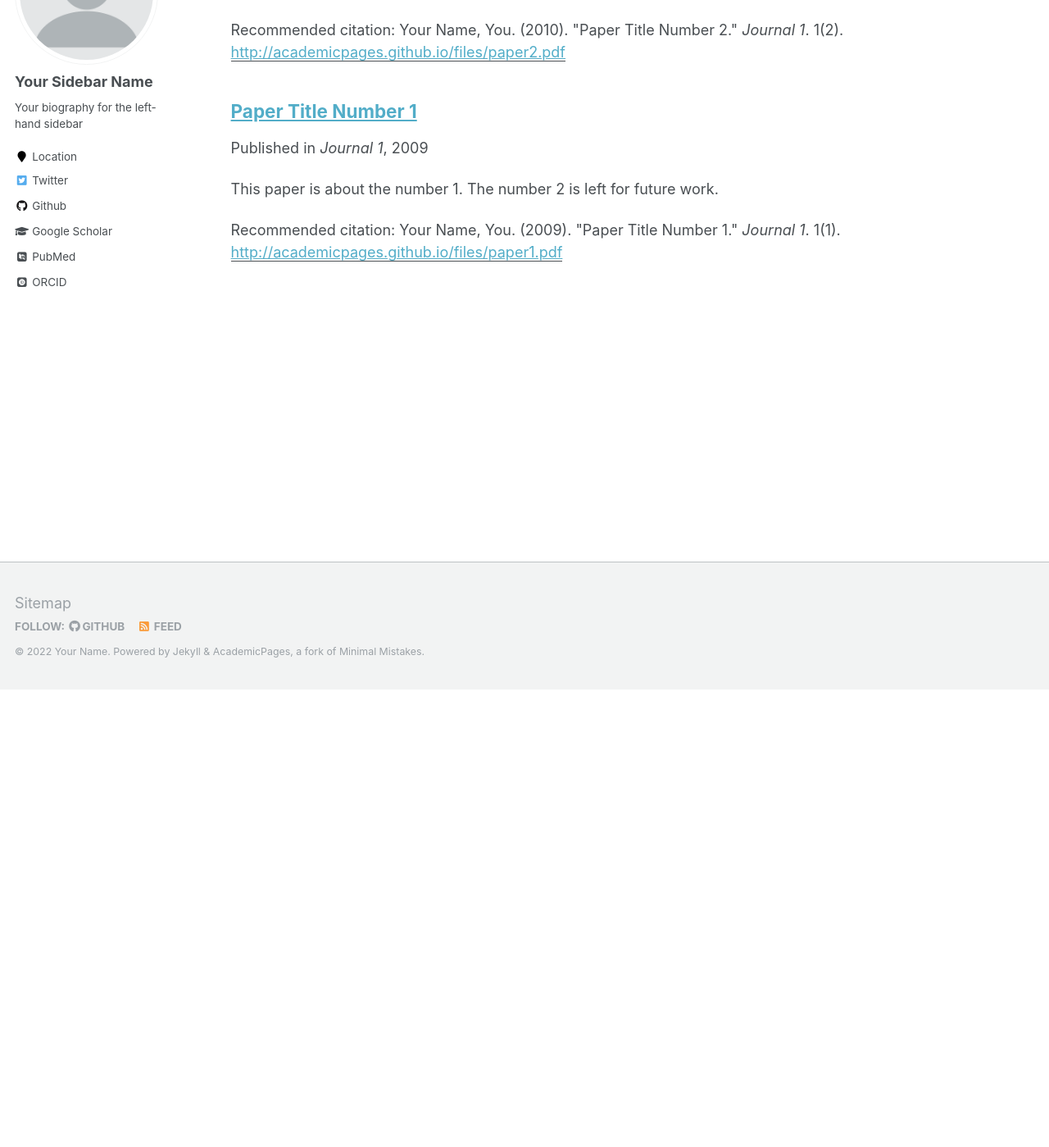
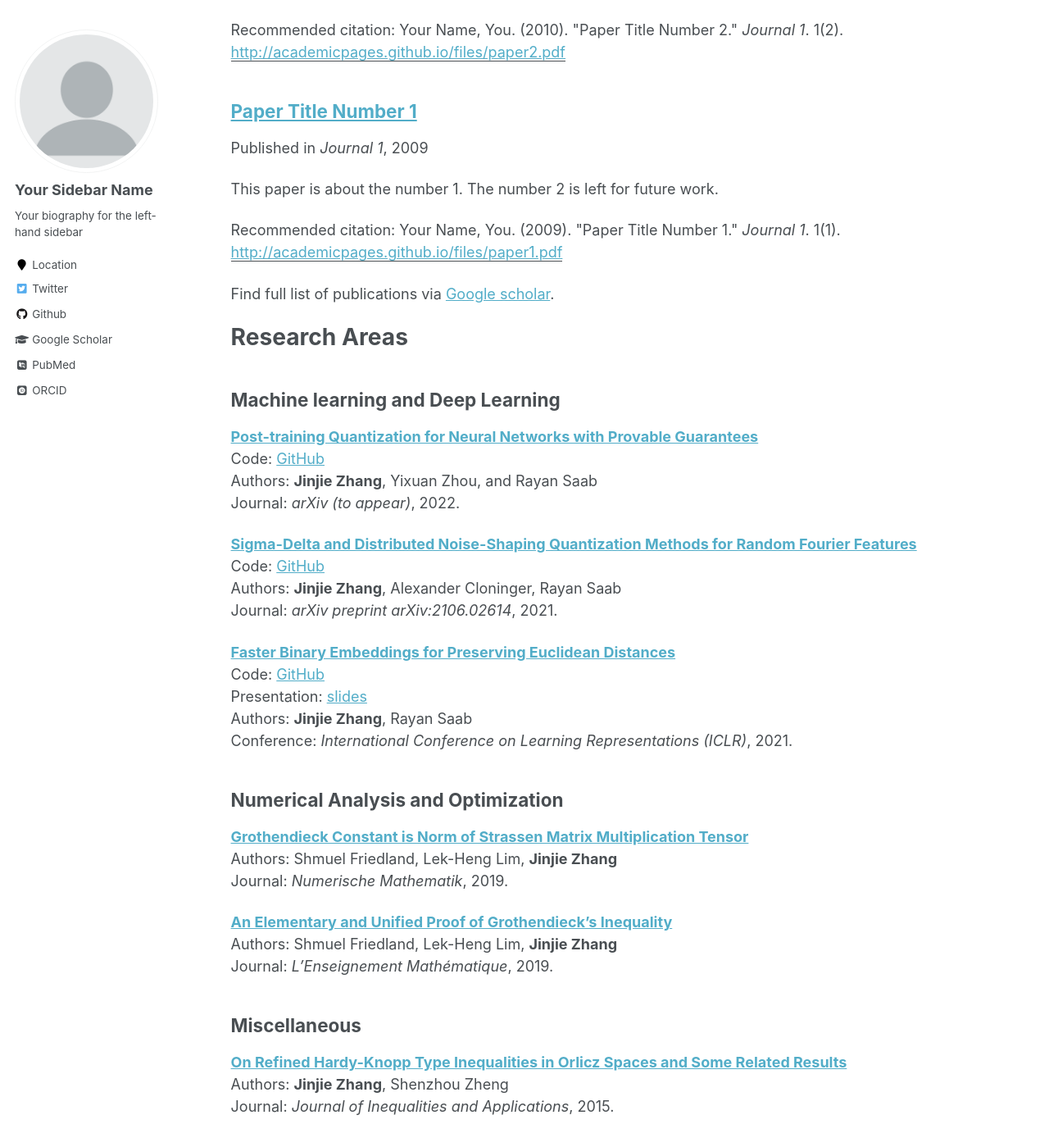
Before and after one commit to jayzhang0727/jayzhang0727.github.io, a Jekyll site: the page built from _pages/publications.md, in a window 1280 px wide and 1400 px high, scrolled down 559 px. Shown: the whole window at 82% size. Built offline with Jekyll 4.4.1, drawn with Linux system fonts in a browser that asks for light colours; some web fonts are replaced.

Commit message:
Update publications.md

```diff
--- a/_pages/publications.md
+++ b/_pages/publications.md
@@ -5,12 +5,45 @@ permalink: /publications/
 author_profile: true
 ---
 
-{% if author.googlescholar %}
-  You can also find my articles on <u><a href="{{author.googlescholar}}">my Google Scholar profile</a>.</u>
-{% endif %}
-
 {% include base_path %}
 
 {% for post in site.publications reversed %}
   {% include archive-single.html %}
 {% endfor %}
+
+Find full list of publications via [Google scholar](https://scholar.google.com/citations?user=YCR4koUAAAAJ&hl=en). <br>
+
+# Research Areas
+
+## Machine learning and Deep Learning <br>
+
+[**Post-training Quantization for Neural Networks with Provable Guarantees**]() <br>
+Code: [GitHub](https://github.com/YixuanSeanZhou/Quantized_Neural_Nets)<br>
+Authors: **Jinjie Zhang**, Yixuan Zhou, and Rayan Saab <br>
+Journal: *arXiv (to appear)*, 2022. <br>
+
+[**Sigma-Delta and Distributed Noise-Shaping Quantization Methods for Random Fourier Features**](https://arxiv.org/abs/2106.02614) <br>
+Code: [GitHub](https://github.com/jayzhang0727/Sigma-Delta-and-Distributed-Noise-Shaping-Quantization-Methods-for-Random-Fourier-Features)<br>
+Authors: **Jinjie Zhang**, Alexander Cloninger, Rayan Saab <br>
+Journal: *arXiv preprint arXiv:2106.02614*, 2021. <br>
+
+[**Faster Binary Embeddings for Preserving Euclidean Distances**](https://openreview.net/forum?id=YCXrx6rRCXO) <br>
+Code: [GitHub](https://github.com/jayzhang0727/Faster-Binary-Embeddings-for-Preserving-Euclidean-Distances)<br>
+Presentation: [slides](https://iclr.cc/media/Slides/iclr/2021/virtual(05-16-00)-05-16-00UTC-3243-faster_binary_e.pdf) <br>
+Authors: **Jinjie Zhang**, Rayan Saab <br>
+Conference: *International Conference on Learning Representations (ICLR)*, 2021. <br>
+
+## Numerical Analysis and Optimization <br>
+
+[**Grothendieck Constant is Norm of Strassen Matrix Multiplication Tensor**](https://link.springer.com/article/10.1007/s00211-019-01070-6) <br>
+Authors: Shmuel Friedland, Lek-Heng Lim, **Jinjie Zhang** <br>
+Journal: *Numerische Mathematik*, 2019. <br>
+
+[**An Elementary and Unified Proof of Grothendieck’s Inequality**](https://ems.press/journals/lem/articles/16375) <br>
+Authors: Shmuel Friedland, Lek-Heng Lim, **Jinjie Zhang** <br>
+Journal: *L’Enseignement Mathématique*, 2019. <br>
+
+## Miscellaneous <br>
+[**On Refined Hardy-Knopp Type Inequalities in Orlicz Spaces and Some Related Results**](https://link.springer.com/article/10.1186/s13660-015-0686-4) <br>
+Authors: **Jinjie Zhang**, Shenzhou Zheng <br>
+Journal: *Journal of Inequalities and Applications*, 2015. <br>
```
